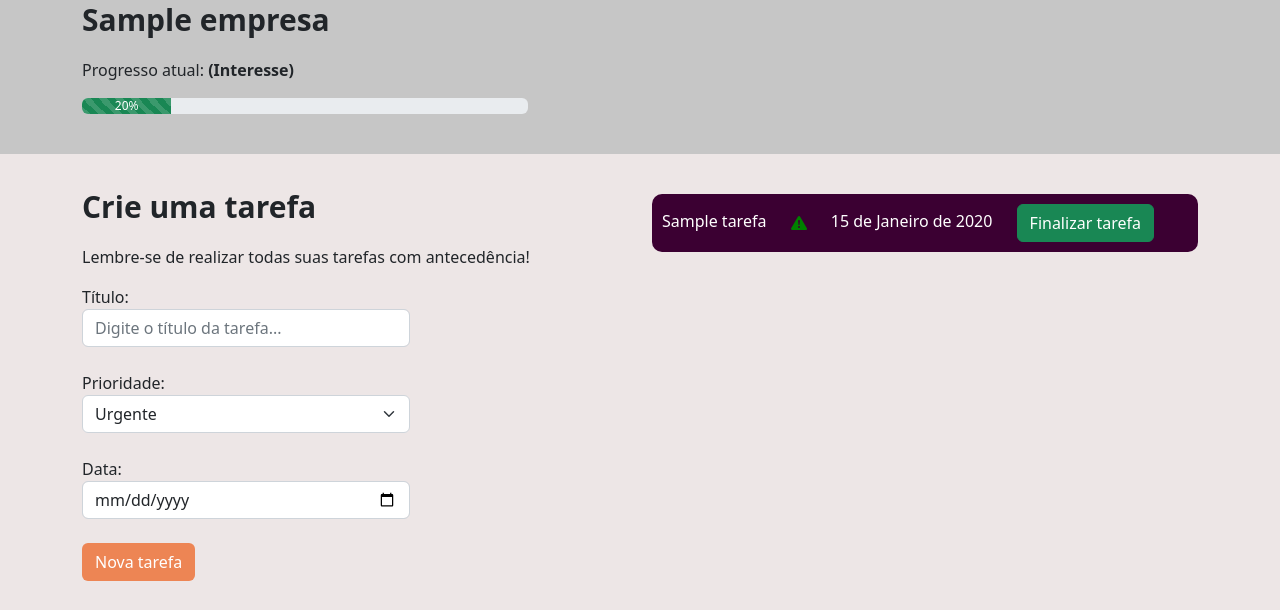
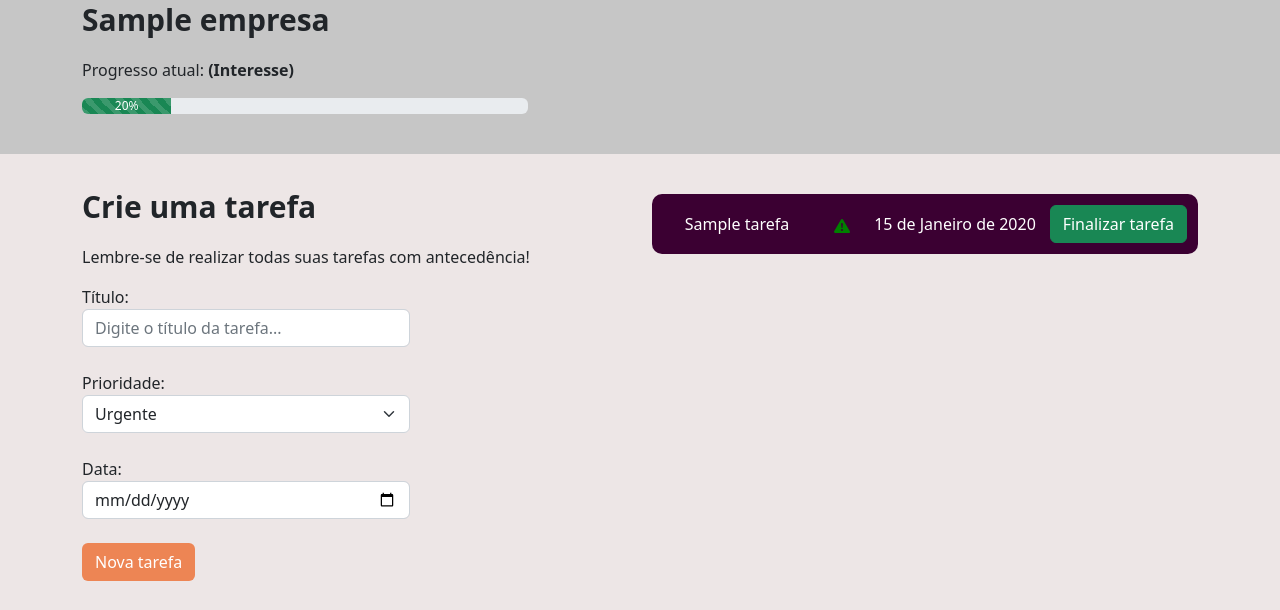
Before and after one commit to raphael-araujo/seletive, a Django app: template vagas/templates/vaga.html in a window 1280 px wide. Shown: the part 133-743 px from the top of the page. Run offline with Django 4.2, Linux system fonts and the light colour scheme; the template is opened without the code that fills it: values that come from a table or form of the project are taken from there, others are empty; tables that the repository leaves empty hold one stand-in row (values such as "Sample post").

Commit message:
alterando a estrutura da lista de tarefas

```diff
--- a/templates/static/vaga/css/vaga.css
+++ b/templates/static/vaga/css/vaga.css
@@ -45,6 +45,10 @@
     color: white;
     border-radius: 10px;
     margin-top: 10px;
+}
+
+.tabela {
+    width: 100%;
 }
 
 .li-tech {
--- a/vagas/templates/vaga.html
+++ b/vagas/templates/vaga.html
@@ -35,7 +35,6 @@
                 <div class="col-md">
                     <p class="titulo2">Crie uma tarefa</p>
                     <p>Lembre-se de realizar todas suas tarefas com antecedência!</p>
-
                     <form method="POST" action="{% url 'nova_tarefa' vaga.id %}"> {% csrf_token %}
                         <label>Título:</label>
                         <input name="titulo" type="text" class="form-control input-tarefa" placeholder="Digite o título da tarefa...">
@@ -51,37 +50,33 @@
                         <input name="data" type="date" class="form-control input-tarefa" placeholder="">
                         <br>
                         <input type="submit" value="Nova tarefa" class="btn btn-orange">
-
                     </form>
-
                 </div>
 
                 <div class="col-md">
                     {% for tarefa in tarefas %}
                         <div class="li-tarefa">
-                            <label>{{ tarefa.titulo }}</label>
-                            <label class="prioridade-bloco">
-                                {{ tarefa.icon }}
-                            </label>
-                            <label class="prioridade-bloco">
-                                {{ tarefa.data }}
-                            </label>
-                            <label class="prioridade-bloco">
-                                <a href="{% url 'finalizar_tarefa' tarefa.id %}" class="btn btn-success">Finalizar tarefa</a>
-                            </label>
+                            <table cellpading="20" class="tabela">
+                                <tr class="prioridade-bloco">
+                                    <td align="center" width="150px">
+                                        {{ tarefa.titulo }}
+                                    </td>
+                                    <td title="Prioridade: {{ tarefa.get_prioridade_display }}" align="center" width="60px">
+                                        {{ tarefa.icon }}
+                                    </td>
+                                    <td align="center">
+                                        {{ tarefa.data }}
+                                    </td>
+                                    <td align="right" width="150px">
+                                        <a href="{% url 'finalizar_tarefa' tarefa.id %}" class="btn btn-success">Finalizar tarefa</a>
+                                    </td >
+                                </tr>
+                            </table>
                         </div>
                     {% endfor %}
-
-
-
-
-
-
                 </div>
-
             </div>
         </div>
-
     </div>
 
     <div class="container bg3">
```
